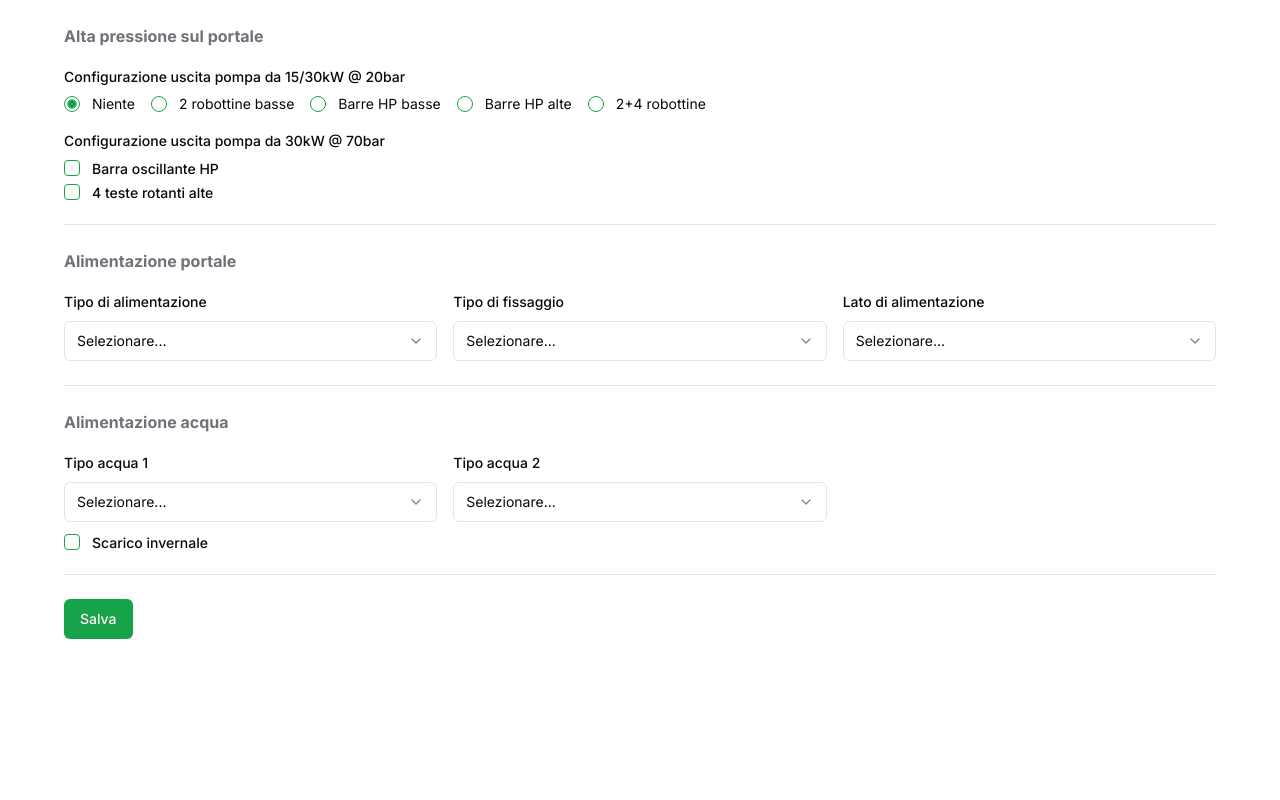
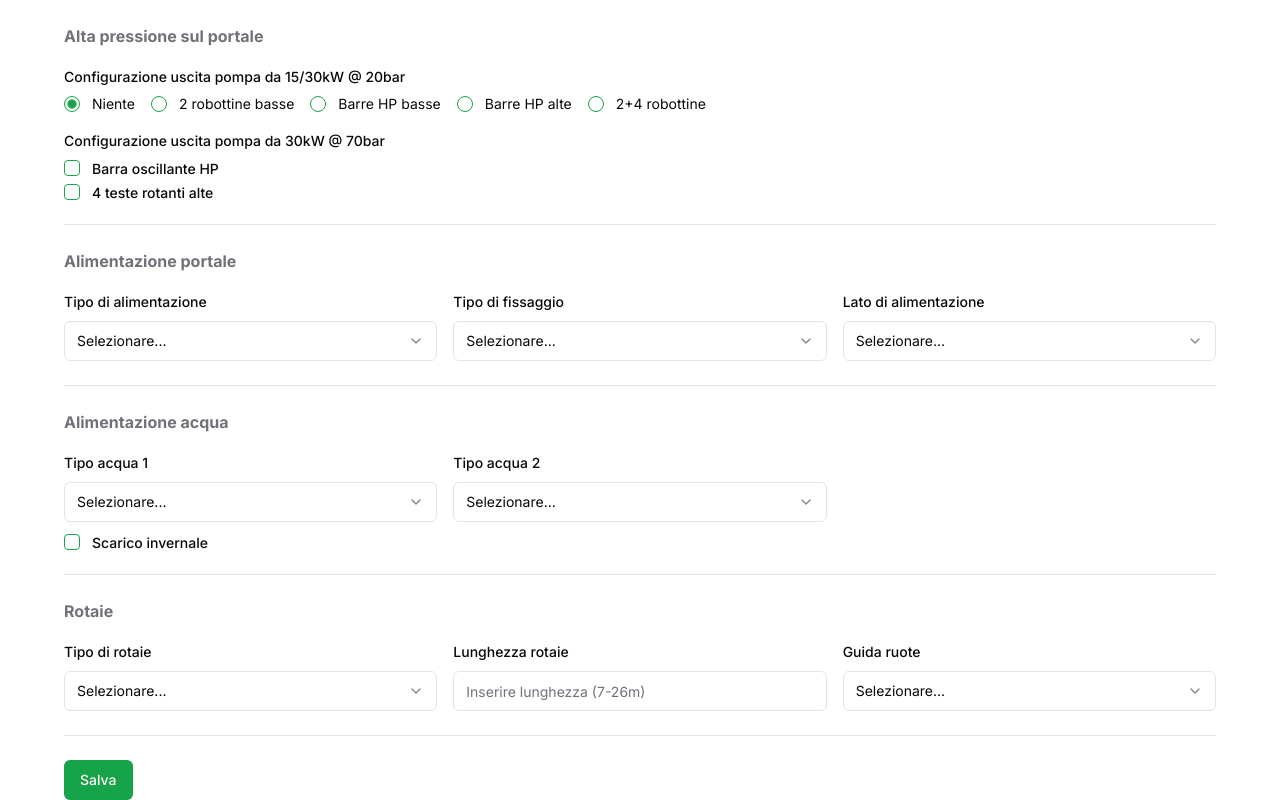
Before and after one commit to slinden2/product-configurator, a Next.js app: page /configurations/new in a window 1280 px wide. Shown: the part 640-1440 px from the top of the page. Before the commit the page ends 1279 px from the top, so only its background shows below. Built offline with nearby package versions, Linux system fonts and the light colour scheme.

Commit message:
Adds rail types

```diff
--- a/components/ConfigForm.tsx
+++ b/components/ConfigForm.tsx
@@ -44,6 +44,7 @@ const ConfigForm = () => {
       <Form {...form}>
         <form onSubmit={form.handleSubmit(onSubmit)}>
           <FormSection title="Informazioni generali">
+            <div className="space-y-4">
               <InputField
                 name="name"
                 label="Nome del cliente"
@@ -54,6 +55,7 @@ const ConfigForm = () => {
                 label="Descrizione"
                 placeholder="Inserire la descrizione"
               />
+            </div>
           </FormSection>
           <FormSection title="Spazzole">
             <div className="md:flex md:justify-between md:gap-4 space-y-3">
@@ -285,6 +287,33 @@ const ConfigForm = () => {
               </div>
             </div>
           </FormSection>
+          <FormSection title="Rotaie">
+            <div className="space-y-2 md:flex md:space-y-0 md:gap-4">
+              <div className="md:flex-1">
+                <SelectField
+                  name="rail_type"
+                  label="Tipo di rotaie"
+                  placeholder="Selezionare..."
+                  items={selectFieldOptions.railTypes}
+                />
+              </div>
+              <div className="md:flex-1">
+                <InputField
+                  name="rail_length"
+                  label="Lunghezza rotaie"
+                  placeholder="Inserire lunghezza (7-26m)"
+                />
+              </div>
+              <div className="md:flex-1">
+                <SelectField
+                  name="rail_guide_num"
+                  label="Guida ruote"
+                  placeholder="Selezionare..."
+                  items={selectFieldOptions.railGuideNum}
+                />
+              </div>
+            </div>
+          </FormSection>
           <Button type="submit">Salva</Button>
         </form>
       </Form>
--- a/components/InputField.tsx
+++ b/components/InputField.tsx
@@ -27,7 +27,7 @@ const InputField = ({ name, label, placeholder }: InputFieldProps) => {
       defaultValue=""
       render={({ field }) => {
         return (
-          <FormItem className="mb-4">
+          <FormItem>
             <FormLabel>{label}</FormLabel>
             <FormControl>
               <Input placeholder={placeholder} {...field} />
--- a/validation/configSchema.ts
+++ b/validation/configSchema.ts
@@ -147,6 +147,22 @@ const chemicalNum: SelectOption[] = [
   },
 ];
 
+// Number of guide rails
+const railGuideNum: SelectOption[] = [
+  {
+    value: 0,
+    label: "Niente",
+  },
+  {
+    value: 1,
+    label: "Una coppia",
+  },
+  {
+    value: 2,
+    label: "Due coppie",
+  },
+];
+
 export const zodEnums = {
   BrushTypeEnum,
   BrushColorEnum,
@@ -175,27 +191,9 @@ export const selectFieldOptions: SelectOptionGroup = {
   waterTypes1,
   waterTypes2,
   railTypes,
+  railGuideNum,
 };
 
-// export const configSchema = z.object({
-//   // has_double_supply: z.boolean(),
-//   // water_type_1: WaterTypeEnum,
-//   // water_type_2: WaterTypeEnum.optional(),
-//   // rail_type: RailTypeEnum,
-//   // rail_length: z
-//   //   .number()
-//   //   .int()
-//   //   .refine(
-//   //     (val) => val >= 7 && val <= 26,
-//   //     "La lunghezza deve essere tra 7 e 26 metri."
-//   //   ),
-//   // rail_guide_num: z
-//   //   .number()
-//   //   .int()
-//   //   .refine(
-//   //     (val) => val >= 0 && val <= 2,
-//   //     "Le guide ruote (coppie) devono essere 0, 1 o 2."
-//   //   ),
 //   // has_itecoweb: z.boolean(),
 // });
 
@@ -224,6 +222,21 @@ export const baseSchema = z.object({
     val === "NO_SELECTION" ? undefined : val
   ),
   has_antifreeze: z.boolean().default(false),
+  rail_type: RailTypeEnum,
+  rail_length: z
+    .number()
+    .int()
+    .refine(
+      (val) => val >= 7 && val <= 26,
+      "La lunghezza deve essere tra 7 e 26 metri."
+    ),
+  rail_guide_num: z
+    .number()
+    .int()
+    .refine(
+      (val) => val >= 0 && val <= 2,
+      "Le guide ruote (coppie) devono essere 0, 1 o 2."
+    ),
 });
 
 const chemPumpNumBase = z
```
Lines whose indentation alone changed are shown as unchanged.
